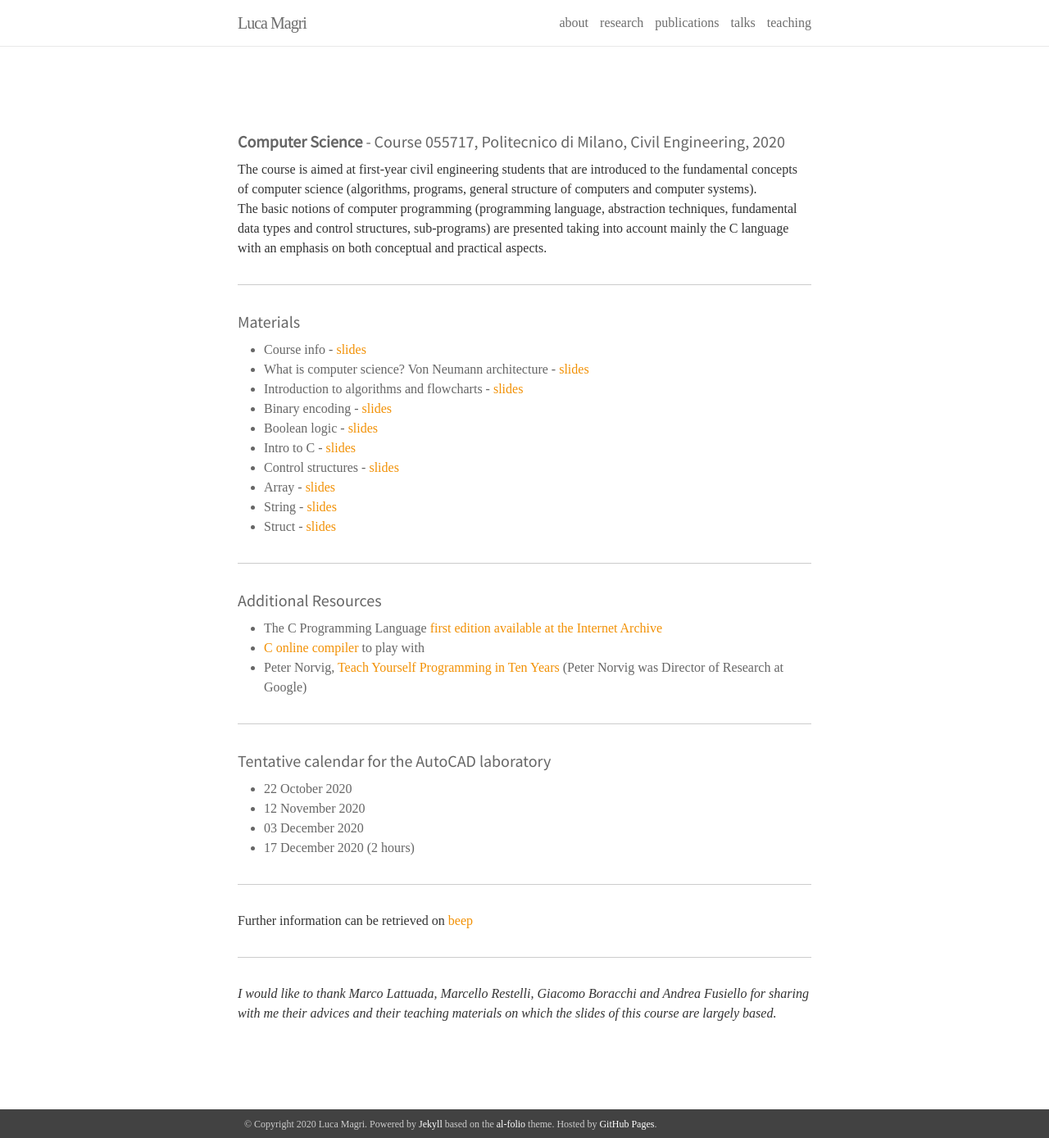
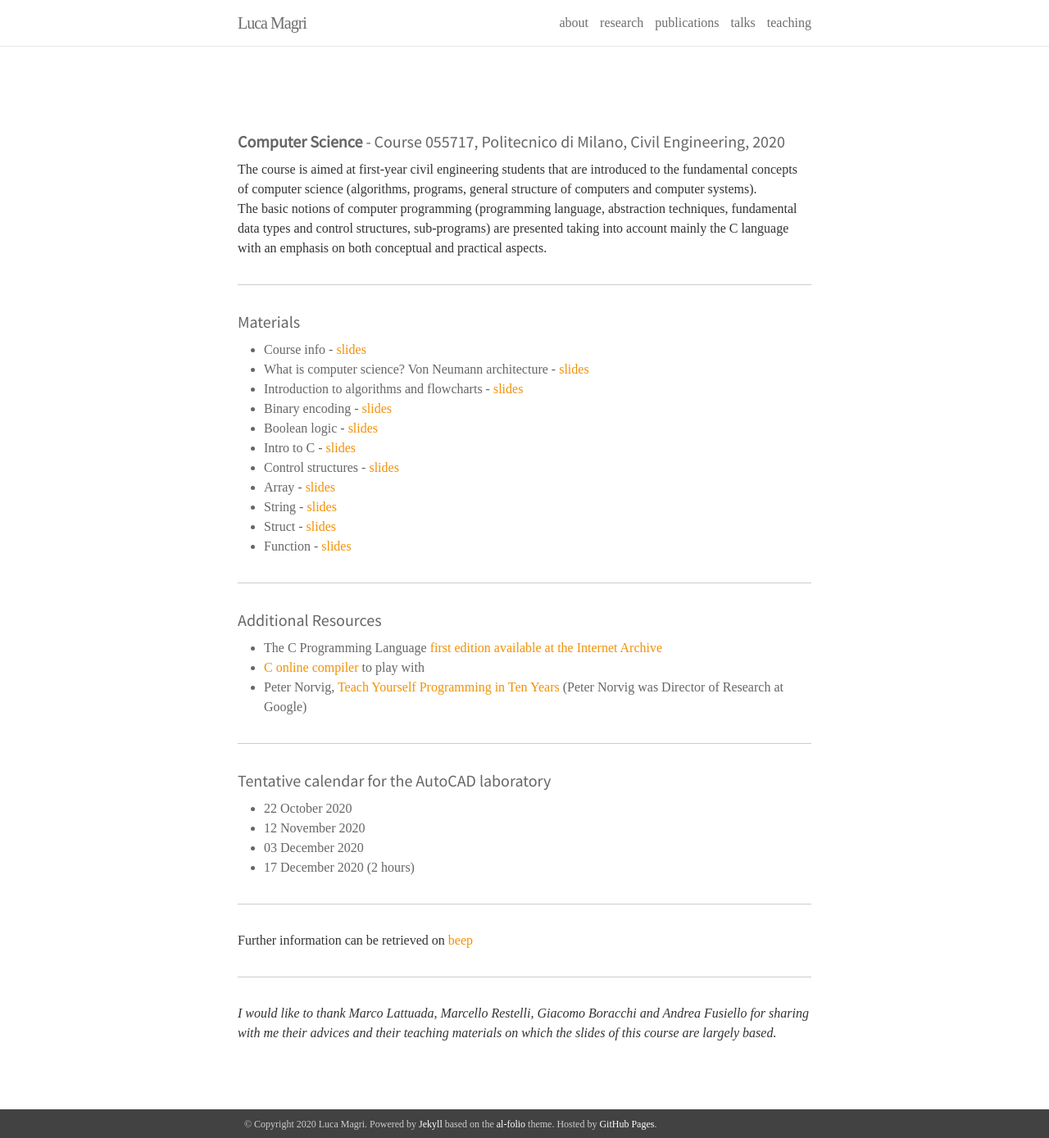
Before and after one commit to magrilu/magrilu.github.io, a Jekyll site: the page built from _pages/cs.md, in a window 1280 px wide and 1389 px high. Shown: the whole window at 82% size. Built offline with Jekyll 4.4.1, drawn with Linux system fonts in a browser that asks for light colours; nearby versions of some CDN libraries; some web fonts are replaced.

Commit message:
upload slide on function

```diff
--- a/_pages/cs.md
+++ b/_pages/cs.md
@@ -24,6 +24,7 @@ The basic notions of computer programming (programming language, abstraction tec
 * Array - [slides][array]
 * String - [slides][string]
 * Struct - [slides][struct]
+* Function - [slides][function]
 
 
 ***
@@ -61,6 +62,8 @@ Further information can be retrieved on
 [array]:https://polimi365-my.sharepoint.com/:b:/g/personal/10755186_polimi_it/EbWFoneLk4xKmro9bFTixLoB5W1q3Qrgbbo-ON14I1WD8g?e=35ZmBK
 [string]:https://polimi365-my.sharepoint.com/:b:/g/personal/10755186_polimi_it/Eb97etLaw1JEuG8MyMvvCzABS4Y_saoXAer-1VkI-OETEQ?e=x6KGNK
 [struct]:https://polimi365-my.sharepoint.com/:b:/g/personal/10755186_polimi_it/ET5Do5_ELy5IjVDHEMt4BlQBwIeD8KBmqZvUn9cv60f9Fg?e=3GZDKA
+[function]:https://polimi365-my.sharepoint.com/:b:/g/personal/10755186_polimi_it/EQjmaPxnlBhHkyO2WZMzXw0BCPvnfDRVAUtGSlEr0MEEuw?e=D3vAuc
+
 
 [book]:https://archive.org/details/TheCProgrammingLanguageFirstEdition
 [onlineCompiler]:https://repl.it/languages/c
```
